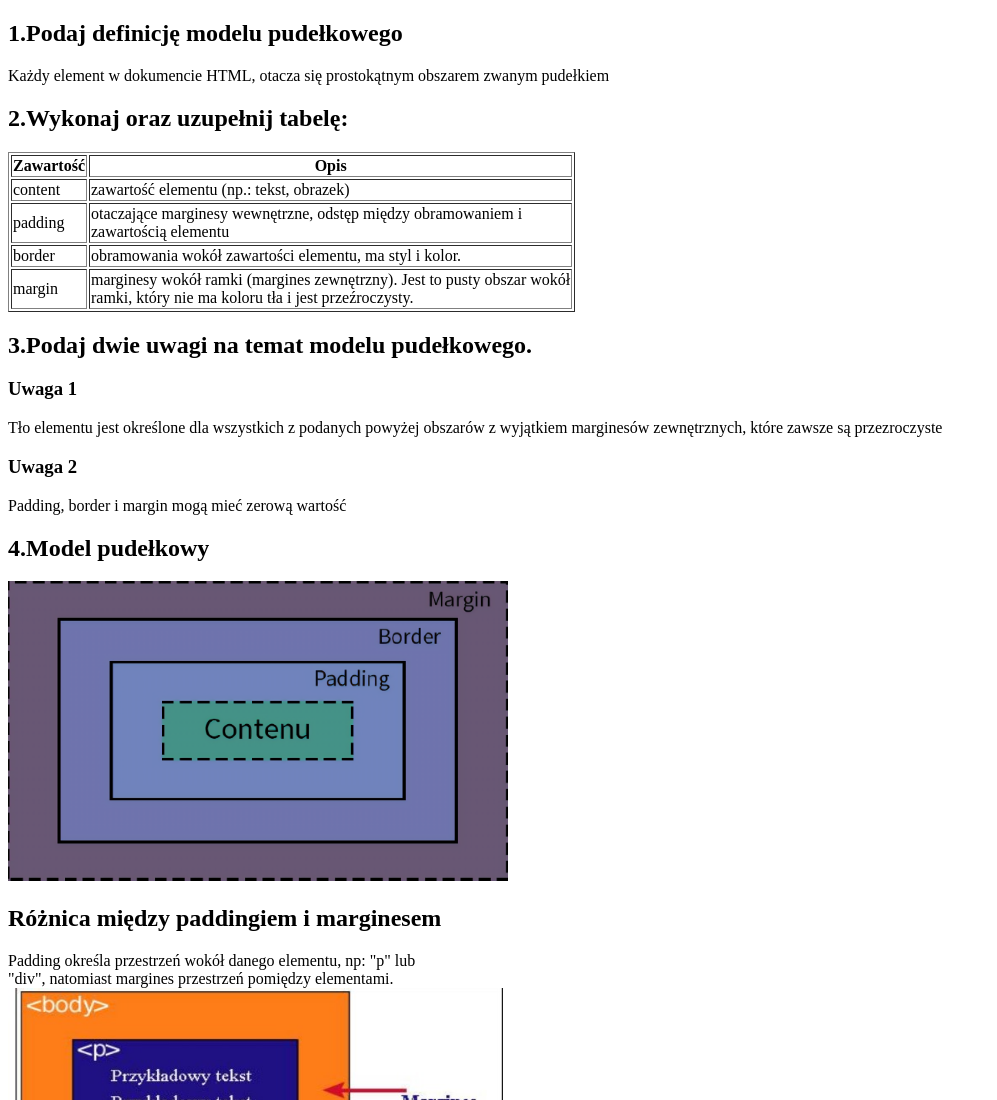
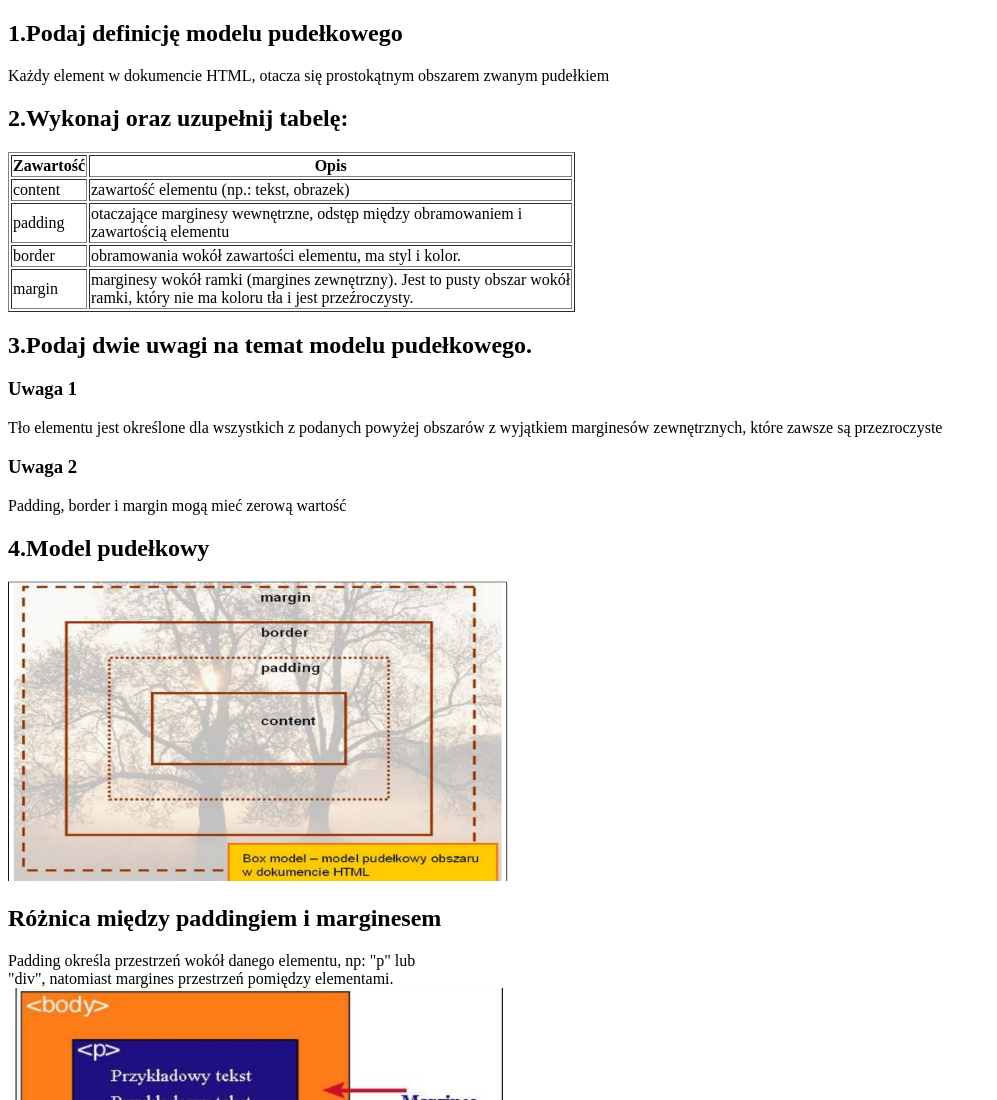
Before and after one commit to zavres/zadania-z16-23, a plain HTML site: page zadanie32_olsz.html in a window 1280 px wide. Shown: the top 1100 px of the page, without its empty margins (0-997 px from the left). Drawn offline with Linux system fonts and the light colour scheme.

Commit message:
Update zadanie32_olsz.html

```diff
--- a/zadanie32_olsz.html
+++ b/zadanie32_olsz.html
@@ -44,7 +44,7 @@ marginesów zewnętrznych, które zawsze są przezroczyste <BR>
 Padding, border i margin mogą mieć zerową wartość<Br>
 
 <h2> 4.Model pudełkowy </h2>
-<img src="Model pud.jpg" width="500" height="300" /><br>
+<img src="Model Pudeł.png" width="500" height="300" /><br>
 <h2> Różnica między paddingiem i marginesem</h2>
 Padding określa przestrzeń wokół danego elementu, np: "p" lub <br> "div", natomiast margines przestrzeń pomiędzy elementami.<br>
 <img src="pading.jpg" width="500" height="300" /><br>
```
